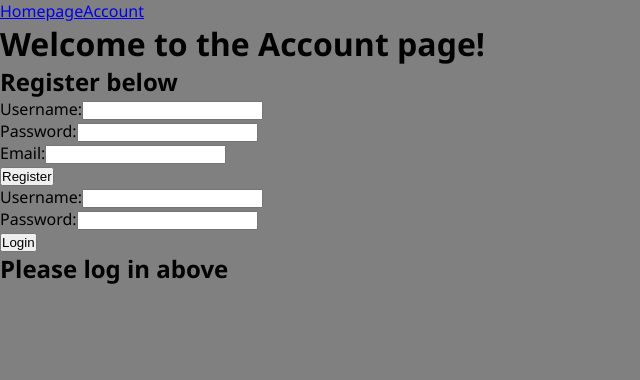
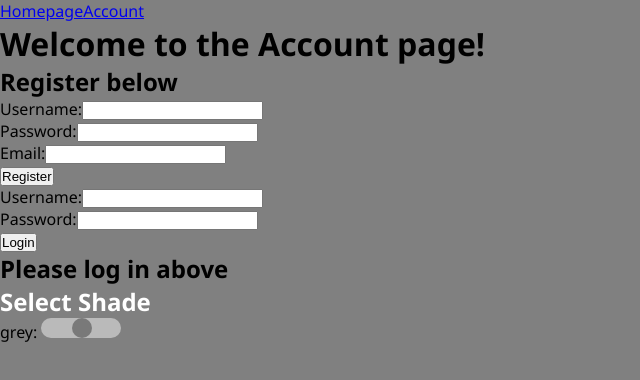
Before and after one commit to Cottom-1993/M47-CodeNation-Final-Project, a React (Create React App) app: page /account in a window 1280 px wide. Shown: the top 380 px of the page, without its empty margins (0-640 px from the left). Built offline with nearby package versions, Linux system fonts and the light colour scheme; no server answers.

Commit message:
added accessibility setup to app js

```diff
--- a/src/App.js
+++ b/src/App.js
@@ -9,6 +9,26 @@
 import {authCheck} from "./utils/index.js"
 import {getCookie} from "./common/index.js"
 // const [filmPic, setFilmPic] = useState([])
+
+function changeShade() {
+  let grey = document.getElementById('rangeGrey').value;
+
+  let color = 'rgb('+ grey + ',' + grey + ',' + grey + ')';
+  document.body.style.backgroundColor = color;
+
+  if (grey > 128)
+  {
+    //document.body.style.color = 'rgba(0,0,0,1.0)';
+    document.getElementById("colortext").style.color = 'rgba(0,0,0)';
+
+  }
+  else
+  {
+    //document.body.style.color = 'rgba(255,255,255,1.0';
+    document.getElementById("colortext").style.color = 'rgba(255,255,255)';
+  }
+
+ }
 
 //Access API data for search term input box
 
@@ -89,6 +109,11 @@
       <Route path="/account" element={<Account></Account>}></Route>
     </Routes>
 
+    {/*Light Slider*/}
+    <h2 id = "colortext">Select Shade<span id ="colorOutput"></span></h2>
+    <libel>grey: </libel>
+    <input type="range" id="rangeGrey" class ="slider" defaultValue="128" min="0" max="255" onChange={() => changeShade() }/>
+
     </BrowserRouter>
   );
 };
```
